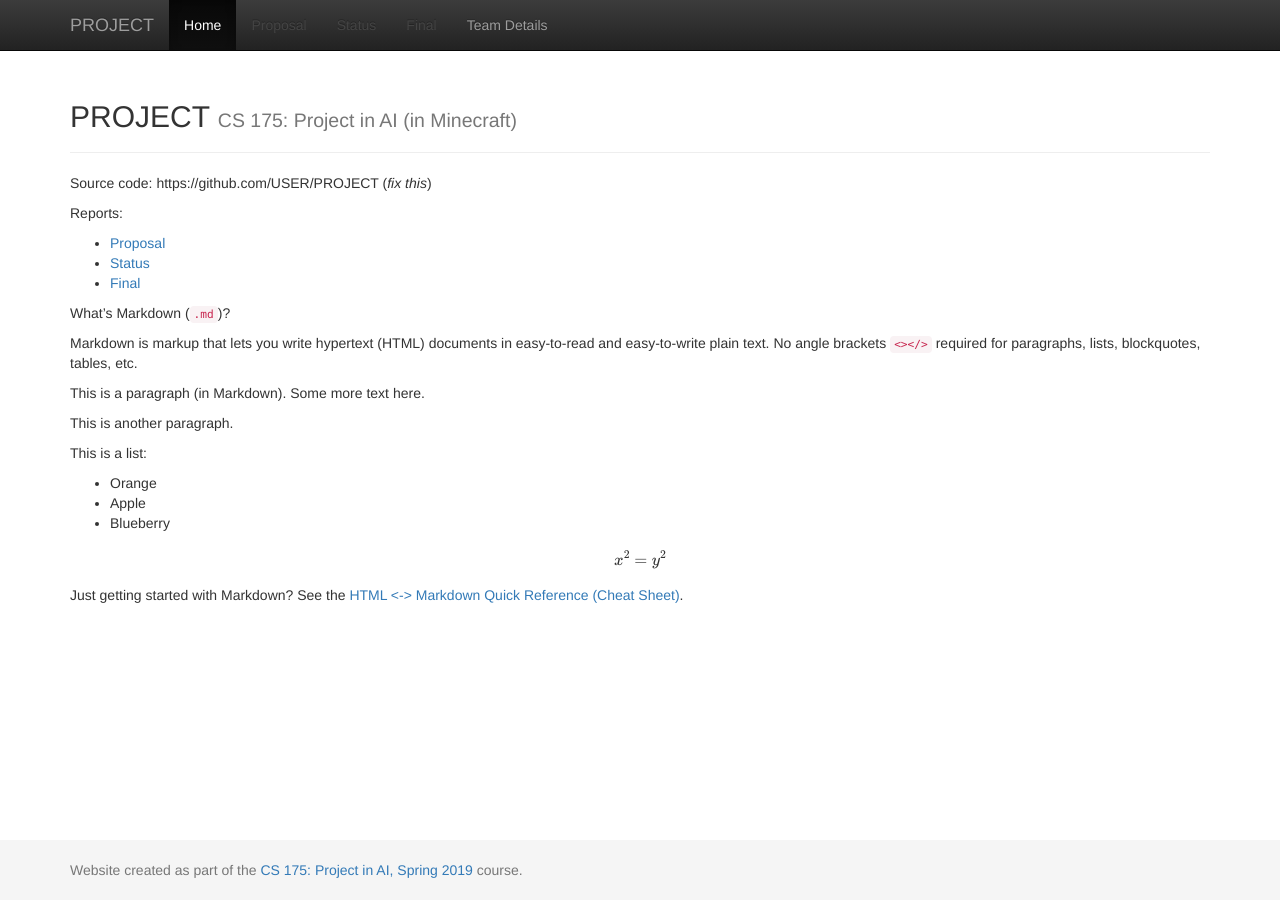
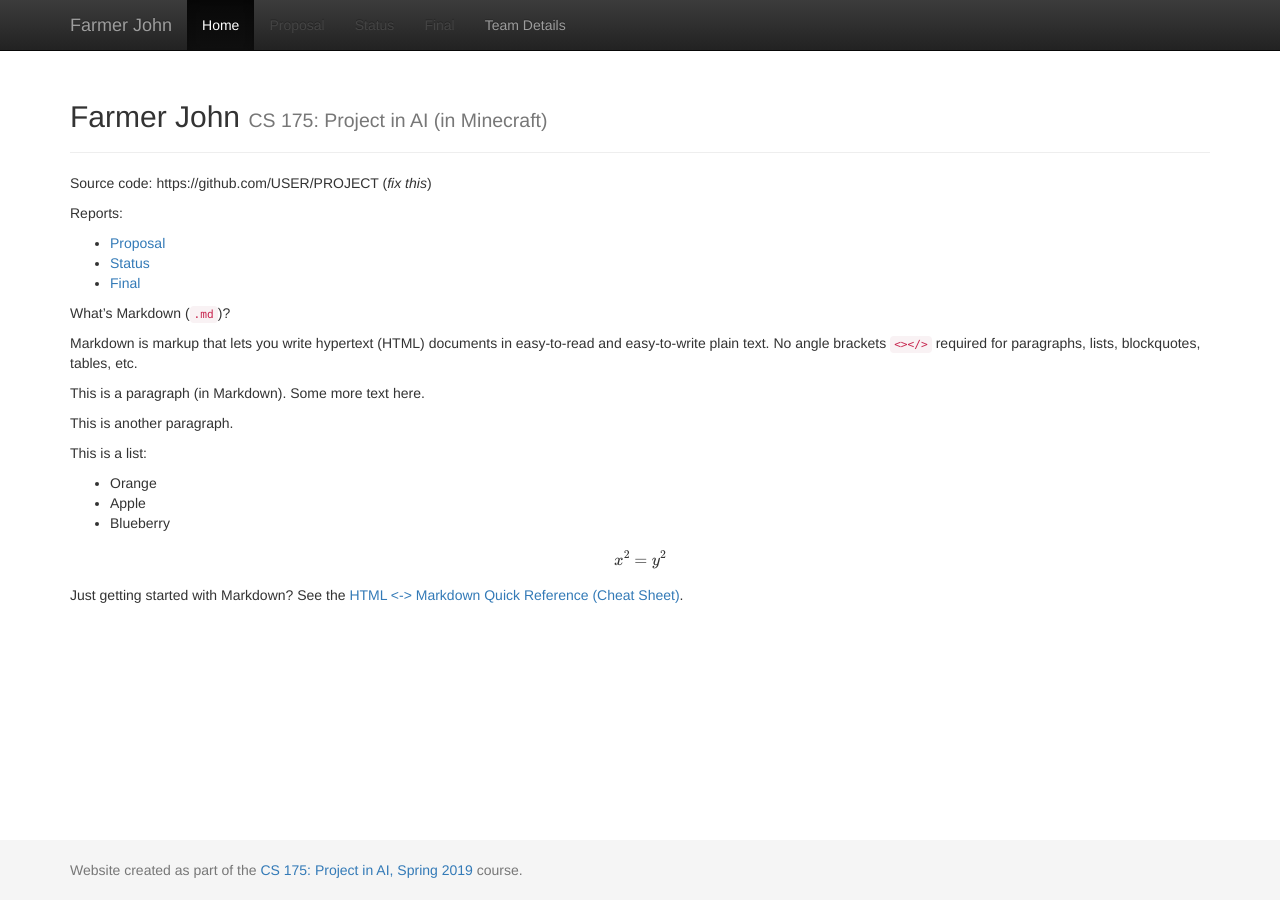
Before and after one commit to Eisah-Jones/Farmer-John, a Jekyll site: the page built from docs/index.md, in a window 1280 px wide. Built offline with Jekyll 4.4.1, drawn with Linux system fonts in a browser that asks for light colours; formulas are drawn with MathJax 3.

Commit message:
Update title

```diff
--- a/docs/_config.yml
+++ b/docs/_config.yml
@@ -1,7 +1,7 @@
 ###########
 # site.title
 
-title:    'PROJECT'
+title:    'Farmer John'
 subtitle: 'CS 175: Project in AI (in Minecraft)'
 
 
```
